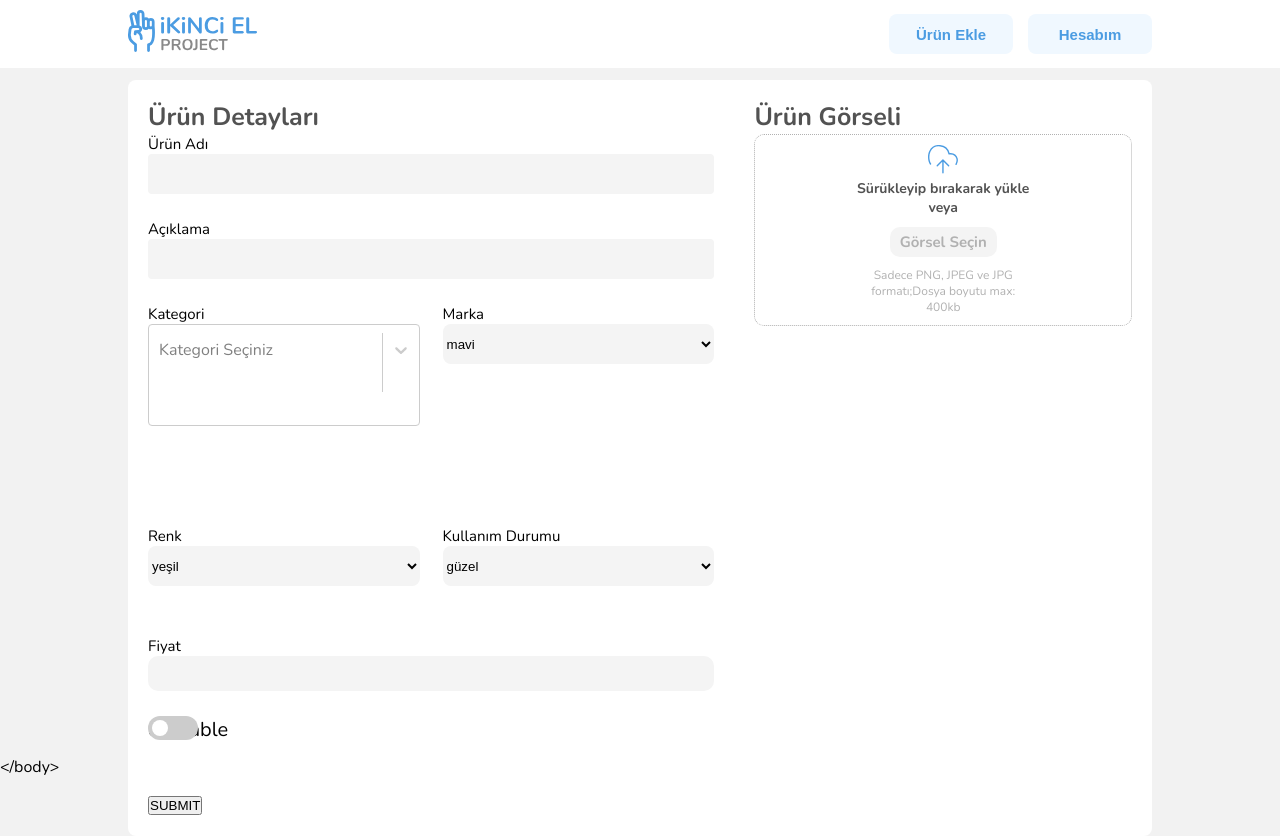
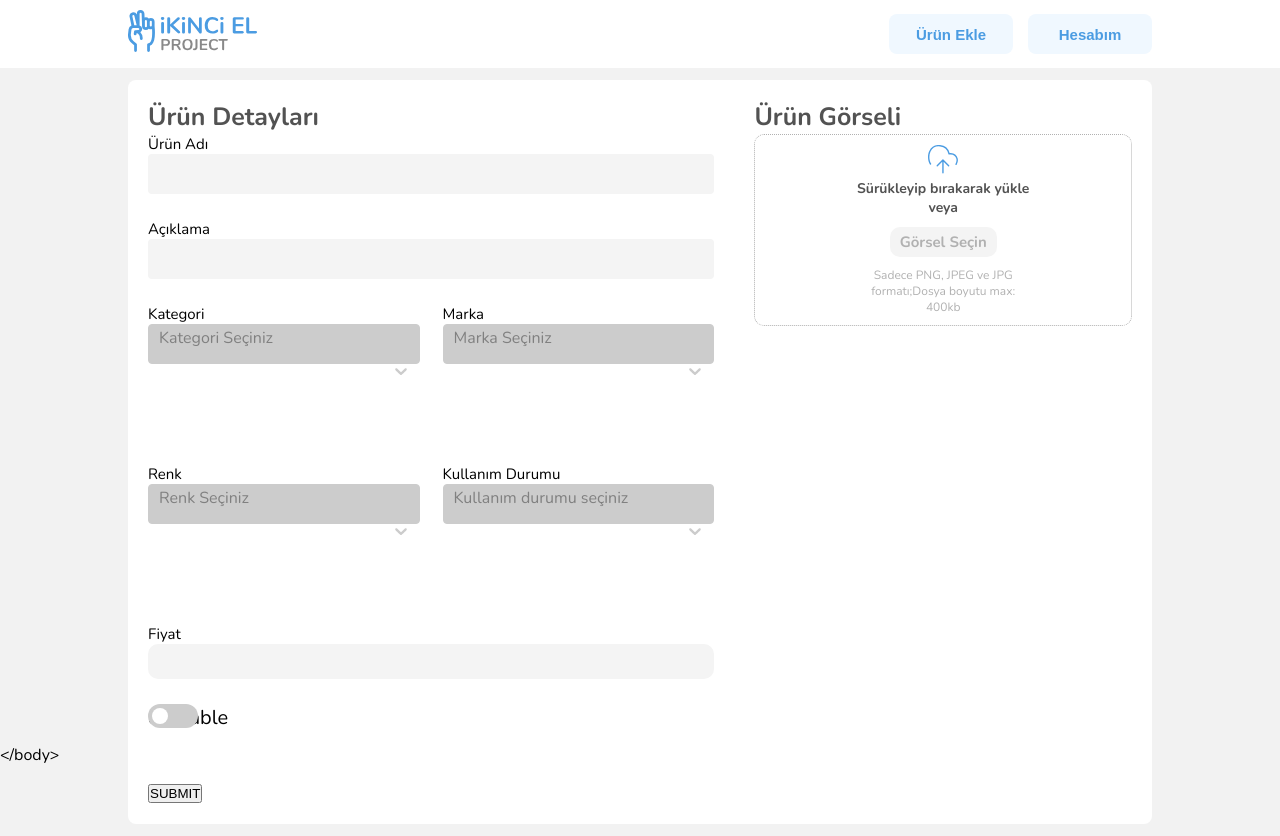
Before and after one commit to enesergun/ikinciel-project-react, a React (Create React App) app: page /addproduct in a window 1280 px wide. Built offline with nearby package versions, Linux system fonts and the light colour scheme; sample sign-in values are in the browser's storage.

Commit message:
all selects convert Field component

```diff
--- a/src/pages/AddProduct/AddProduct.js
+++ b/src/pages/AddProduct/AddProduct.js
@@ -12,12 +12,63 @@ import Previews from '../../components/DragAndDrop/DragAndDrop';
 import Select from 'react-select';
 
 
+const customStyles = {
+  indicatorSeparator: (provided) => ({
+    display: 'none',
+  }),
+  input: (provided) => ({
+    margin: 0,
+  }),
+  container: (provided, state) => ({
+    ...provided,
+    /* height: 40, */
+  }),
+  control: (provided, state) => ({
+    ...provided,
+    backgroundColor: '#ccc',
+    height: 40,
+  })
+
+  /* option: (provided, state) => ({
+    ...provided,
+    fontWeight: state.isSelected ? "bold" : "normal",
+    color: "black",
+    backgroundColor: 'white',
+    fontSize: 20
+  }),
+  singleValue: (provided, state) => ({
+    ...provided,
+    color: 'green',
+    fontSize: 20
+  }) */
+}
 
 const options = [
   { value: 'chocolate', label: 'Chocolate' },
   { value: 'strawberry', label: 'Strawberry' },
   { value: 'vanilla', label: 'Vanilla' },
 ];
+const optionsBrand = [
+  { value: 'marka1', label: 'marka1' },
+  { value: 'marka2', label: 'marka2' },
+  { value: 'marka3', label: 'marka3' },
+];
+
+const optionsColor = [
+  { value: 'renk1', label: 'renk1' },
+  { value: 'renk2', label: 'renk2' },
+  { value: 'renk3', label: 'renk3' },
+];
+
+
+const optionsStatus = [
+  { value: 'status1', label: 'status1' },
+  { value: 'status2', label: 'status2' },
+  { value: 'status3', label: 'status3' },
+];
+
+
+
 
 
 function AddProduct() {
@@ -98,7 +149,6 @@ function AddProduct() {
                               options={options}
                               component={MySelect}
                               placeholder="Kategori Seçiniz"
-                              isMulti={false}
                             />
 
 
@@ -109,19 +159,14 @@ function AddProduct() {
 
                           <label className={styles.AddProductLabel}>Marka</label>
 
-                          <select
-                                className={styles.selectWrapper}
-                                name="brand"
-                                value={values.brand}
-                                onChange={handleChange}
-                                onBlur={handleBlur}
-                                >
 
-                                <option value="mavi" label='mavi'>mavi</option>
-                                <option value="koton" label='koton'>koton</option>
-                                <option value="lcw" label='lcw'>lcw</option>
-                                <option value="nike" label='nike'>nike</option>
-                          </select>
+                            <Field
+                                className='custom-select'
+                                name='brand'
+                                options={optionsBrand}
+                                component={MySelect}
+                                placeholder="Marka Seçiniz"
+                            />
 
                           </div>
                         </div>
@@ -131,38 +176,30 @@ function AddProduct() {
 
                             <label className={styles.AddProductLabel}>Renk</label>
 
-                            <select
-                                className={styles.selectWrapper}
-                                name="color"
-                                value={values.color}
-                                onChange={handleChange}
-                                onBlur={handleBlur}
-                                >
 
-                                <option value="yeşil" label='yeşil'>yeşil</option>
-                                <option value="sarı" label='sarı'>sarı</option>
-                                <option value="turuncu" label='turuncu'>turuncu</option>
-                                <option value="kırmızı" label='kırmızı'>kırmızı</option>
-                              </select>
+
+                            <Field
+                              className='custom-select'
+                              name='color'
+                              options={optionsColor}
+                              component={MySelect}
+                              placeholder="Renk Seçiniz"
+                            />
+
 
                           </div>
                           <div className={`${styles.condition} ${styles.formGroup}`}>
 
                             <label className={styles.AddProductLabel}>Kullanım Durumu</label>
 
-                            <select
-                                className={styles.selectWrapper}
-                                name="condition"
-                                value={values.condition}
-                                onChange={handleChange}
-                                onBlur={handleBlur}
-                                >
 
-                                <option value="güzel" label='güzel'>güzel</option>
-                                <option value="idare eder" label='idare eder'>idare eder</option>
-                                <option value="harika" label='harika'>harika</option>
-                                <option value="pis" label='pis'>pis</option>
-                              </select>
+                               <Field
+                                className='custom-select'
+                                name='condition'
+                                options={optionsStatus}
+                                component={MySelect}
+                                placeholder="Kullanım durumu seçiniz"
+                            />
                           </div>
                         </div>
                         <div className={`${styles.price} ${styles.formGroup}`}>
@@ -217,7 +254,7 @@ export default AddProduct
 
 
 
-function MySelect({className, name, options, field, form, isMulti= false, placeholder}) {
+function MySelect({className, name, options, field, form, placeholder}) {
 
   const onChange = (option) => {
     form.setFieldValue(field.name, option.value)
@@ -228,107 +265,12 @@ function MySelect({className, name, options, field, form, isMulti= false, placeh
       <Select
           className={className}
           name={field.name}
-          /* value={getValue()} */
           onChange={onChange}
           placeholder={placeholder}
           options={options}
-          isMulti={isMulti}
+          styles={customStyles}
       />
     </>
   )
 
 }
-
-
-
-
-
-
-
-
-
-
-
-
-
-
-
-
-/* <div className={styles.productDetails}>
-                <div className={styles.header}>Ürün Detayları</div>
-                <div className={styles.addProductForm}>
-                  <div className={`${styles.productName} ${styles.formGroup}`}>
-                    <label className={styles.AddProductLabel}>Ürün Adı</label>
-                    <input type="text" />
-                  </div>
-                  <div className={`${styles.description} ${styles.formGroup}`}>
-                    <label className={styles.AddProductLabel}>Açıklama</label>
-                    <input type="text" />
-                  </div>
-
-                  <div className={styles.SelectGroup}>
-                    <div className={`${styles.category} ${styles.formGroup}`}>
-                      <label className={styles.AddProductLabel}>Kategori</label>
-
-
-                        <select name="categories" className={styles.selectWrapper}>
-                          <option value="pantol">pantol</option>
-                          <option value="tişmört">tişmört</option>
-                          <option value="kazak">kazak</option>
-                          <option value="ceket">ceket</option>
-                        </select>
-
-                    </div>
-                    <div className={`${styles.brand} ${styles.formGroup}`}>
-
-                    <label className={styles.AddProductLabel}>Marka</label>
-
-                      <select name="brand" id="">
-                        <option value="mavi">mavi</option>
-                        <option value="lcw">lcw</option>
-                        <option value="koton">koton</option>
-                        <option value="nike">nike</option>
-                      </select>
-
-                    </div>
-                  </div>
-
-                  <div className={styles.SelectGroup}>
-                    <div className={`${styles.color} ${styles.formGroup}`}>
-
-                      <label className={styles.AddProductLabel}>Renk</label>
-
-                      <select name="colors" id="">
-                        <option value="mavi">mavi</option>
-                        <option value="yeşil">yeşil</option>
-                        <option value="sarı">sarı</option>
-                        <option value="kırmızı">kırmızı</option>
-                      </select>
-
-                    </div>
-                    <div className={`${styles.condition} ${styles.formGroup}`}>
-
-                      <label className={styles.AddProductLabel}>Kullanım Durumu</label>
-
-                      <select name="contion" id="">
-                        <option value="five">five</option>
-                        <option value="four">four</option>
-                        <option value="three">three</option>
-                        <option value="two">two</option>
-                      </select>
-
-                    </div>
-                  </div>
-                  <div className={`${styles.price} ${styles.formGroup}`}>
-                    <label className={styles.AddProductLabel}>Fiyat</label>
-                    <input type="number" name="price" id="" />
-                  </div>
-                  <div className={styles.offerable}>
-                  <label class={styles.switch}>
-                    offerable
-                    <input type="checkbox" />
-                    <span class={`${styles.slider} ${styles.round}`}></span>
-                  </label>
-                  </div>
-                </div>
-              </div> */
```
